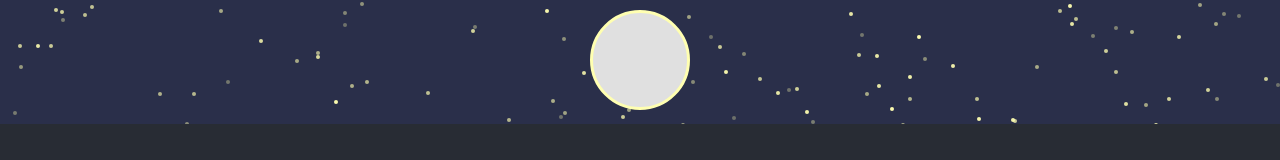
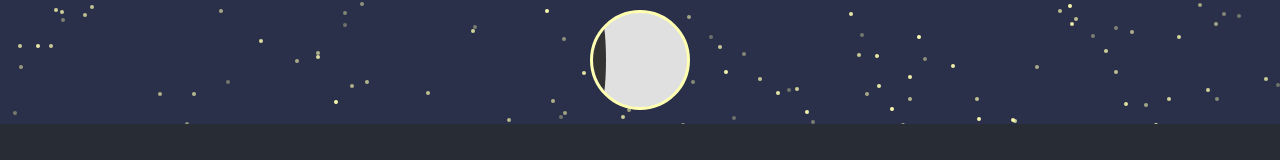
Before and after one commit to minjong-ha/dashboard, a React (Create React App) app in the folder react/: page / in a window 1280 px wide. Shown: the top 160 px of the page. Built offline with nearby package versions, Linux system fonts and the light colour scheme.

Commit message:
fix(moonphase): Fix first / last quarter with isWaning

```diff
--- a/react/src/MoonPhase.css
+++ b/react/src/MoonPhase.css
@@ -22,6 +22,11 @@ height: 100%;
                                                       animation-name: fillMoon;
                                                         animation-duration: 5s;
                                                           animation-fill-mode: forwards;
+}
+
+.waning {
+    left: auto;
+            right: 0;
 }
 
 .moon-phase-container {
@@ -54,11 +59,11 @@ animation: sparkle 2s linear infinite;
 }
 
 @keyframes fillMoon {
-  from {
-width: 100%;
+  0% {
+transform: scale(0);
   }
-  to {
-width: 0;
+  100% {
+transform: scale(1);
   }
 }
 
--- a/react/src/MoonPhase.js
+++ b/react/src/MoonPhase.js
@@ -5,7 +5,7 @@ import { format, differenceInDays } from 'date-fns';
 import './MoonPhase.css';
 
 const MoonPhase = ({ date }) => {
-  const [shadowWidth, setShadowWidth] = useState(0);
+  const [shadowStyle, setShadowStyle] = useState({width: '0%', isWaning: false});
 
   const calculateLunarAge = (date) => {
     const referenceDate = new Date(2000, 0, 6);
@@ -13,14 +13,17 @@ const MoonPhase = ({ date }) => {
     return daysBetween < 0 ? daysBetween + 29.53058867 : daysBetween;
   };
 
-  const getShadowWidth = (lunarAge) => {
+  const getShadowStyle = (lunarAge) => {
     const phasePercent = (lunarAge / 29.53058867) * 100;
-    return phasePercent < 50 ? 100 - (phasePercent * 2) : (phasePercent - 50) * 2;
+    const isWaning = phasePercent > 50;
+    const width = isWaning ? (phasePercent - 50) * 2 : 100 - (phasePercent *2);
+    return { width, isWaning };
   };
 
   useEffect(() => {
       const lunarAge = calculateLunarAge(date);
-      setShadowWidth(getShadowWidth(lunarAge));
+      console.log("lunarAge: ", lunarAge);
+      setShadowStyle(getShadowStyle(lunarAge));
       }, [date]);
 
   useEffect(() => {
@@ -39,17 +42,18 @@ const MoonPhase = ({ date }) => {
       }
       }, []);
 
+  console.log("shadowStyle: ", shadowStyle);
 
   return (
       <div className="StarsWrapper">
       <div className="StarsContainer"></div>
       <div className="moon">
-        <div
-          className="moon-phase"
-          style={{
-          width: `${shadowWidth}%`,
-          }}
-        ></div>
+      <div
+      className={`moon-phase ${shadowStyle.isWaning ? 'waning' : ''}`}
+      style={{
+width: `${shadowStyle.width}%`,
+}}
+></div>
     </div>
     </div>
 );
```
Lines whose indentation alone changed are shown as unchanged.
